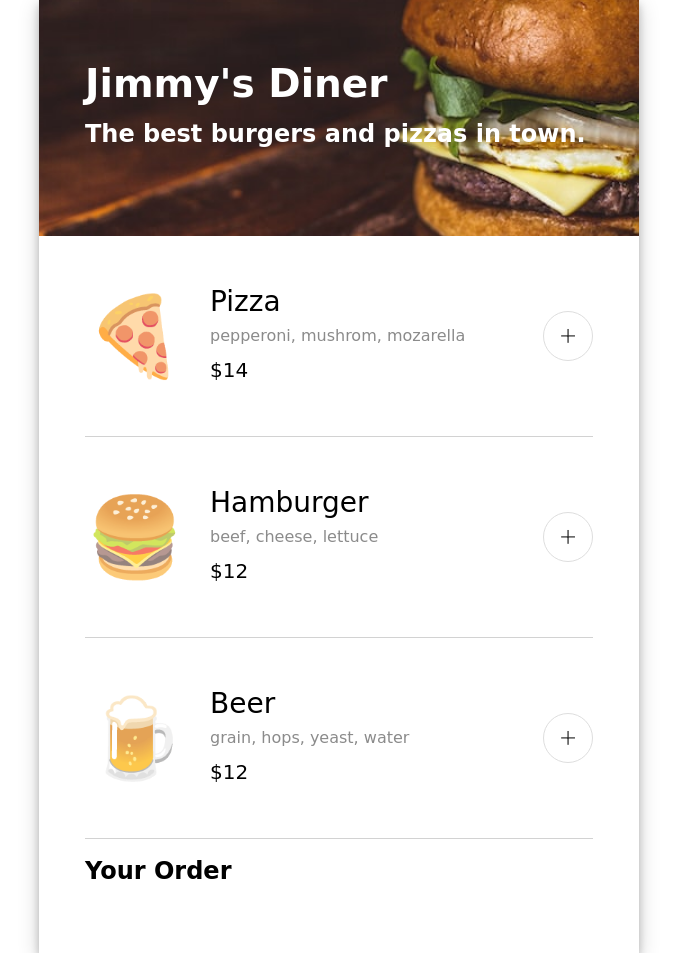
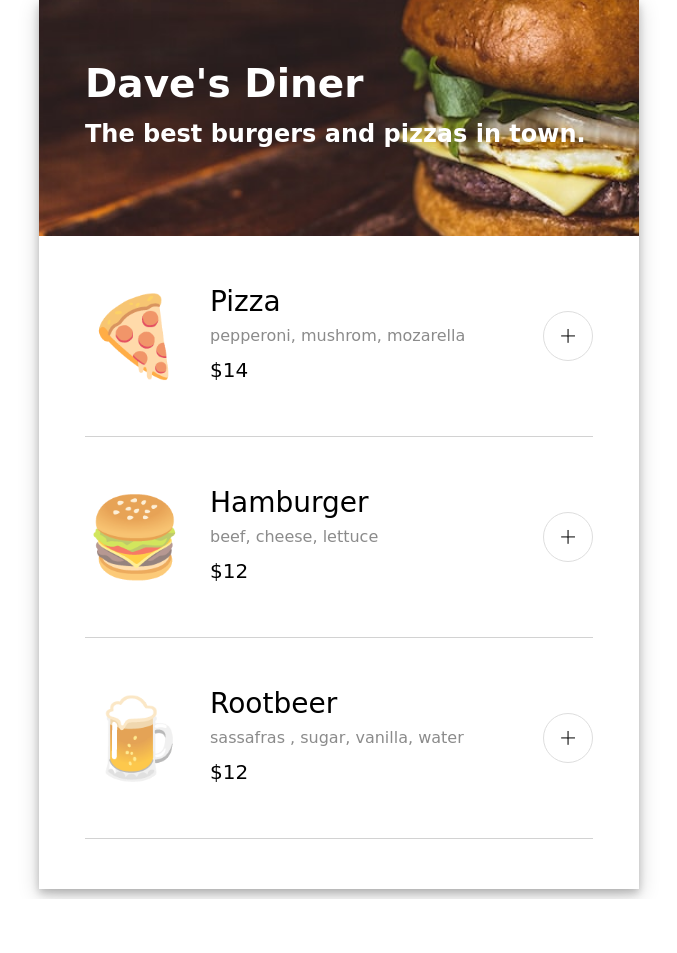
Before and after one commit to redirwin/diner-app, a plain HTML site: page index.html in a window 1280 px wide. Shown: the top 953 px of the page, without its empty margins (301-978 px from the left). After the commit the page ends 899 px from the top, so only its background shows below. Drawn offline with nearby package versions, Linux system fonts and the light colour scheme; a web font is replaced by a local one.

Commit message:
I prefer rootbeer.

```diff
--- a/data.js
+++ b/data.js
@@ -14,8 +14,8 @@ export const menuArray = [
         id: 1
     },
         {
-        name: "Beer",
-        ingredients: ["grain", "hops", "yeast", "water"],
+        name: "Rootbeer",
+        ingredients: ["sassafras ", "sugar", "vanilla", "water"],
         price: 12,
         emoji: "🍺",
         id: 2
--- a/index.css
+++ b/index.css
@@ -28,7 +28,7 @@ h2 {
 
 body {
     max-width: 600px;
-    min-height: 95vh;
+    min-height: 100vh;
     margin: 0 auto 10px;
     padding-bottom: 50px;
     box-shadow: 0 4px 8px 0 rgba(0, 0, 0, 0.2), 0 6px 20px 0 rgba(0, 0, 0, 0.19);
--- a/index.html
+++ b/index.html
@@ -12,13 +12,12 @@
     </head>
     <body>
         <header>
-            <h1>Jimmy's Diner</h1>
+            <h1>Dave's Diner</h1>
             <h2>The best burgers and pizzas in town.</h2>
         </header>
         <main>
             <section id="menu"></section>
             <section id="bill">
-                <h2>Your Order</h2>
             </section>
         </main>
 	<script src="index.js" type="module"></script>
--- a/index.js
+++ b/index.js
@@ -67,7 +67,11 @@ function renderMenu() {
 }
 
 function renderBill() {
-    document.getElementById('bill').innerHTML = getBillHtml()
+    if (billArray.length) {
+        document.getElementById('bill').innerHTML = getBillHtml()
+    } else {
+        document.getElementById('bill').innerHTML = ""
+    }
 }
 
 renderMenu();
```
